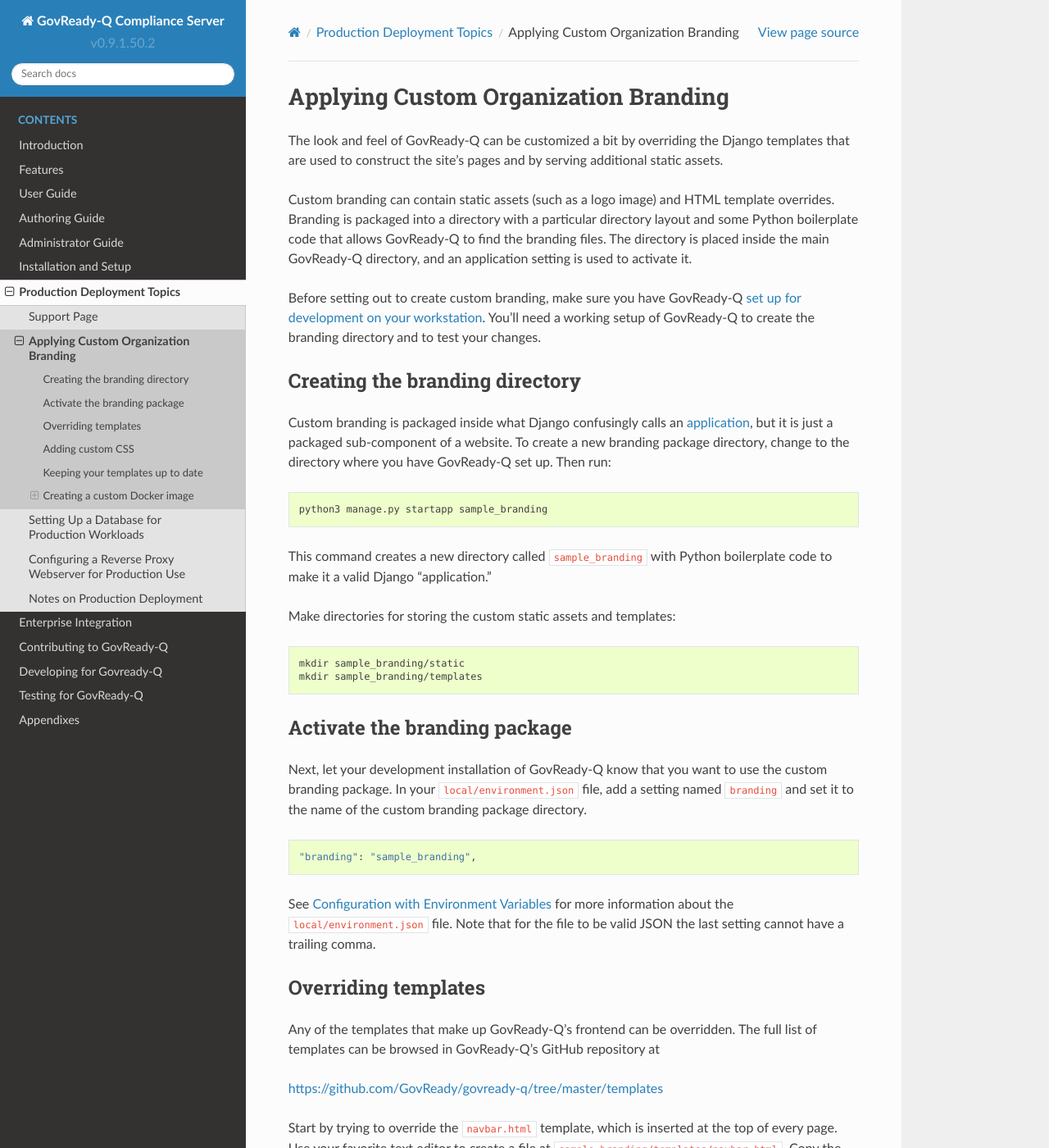
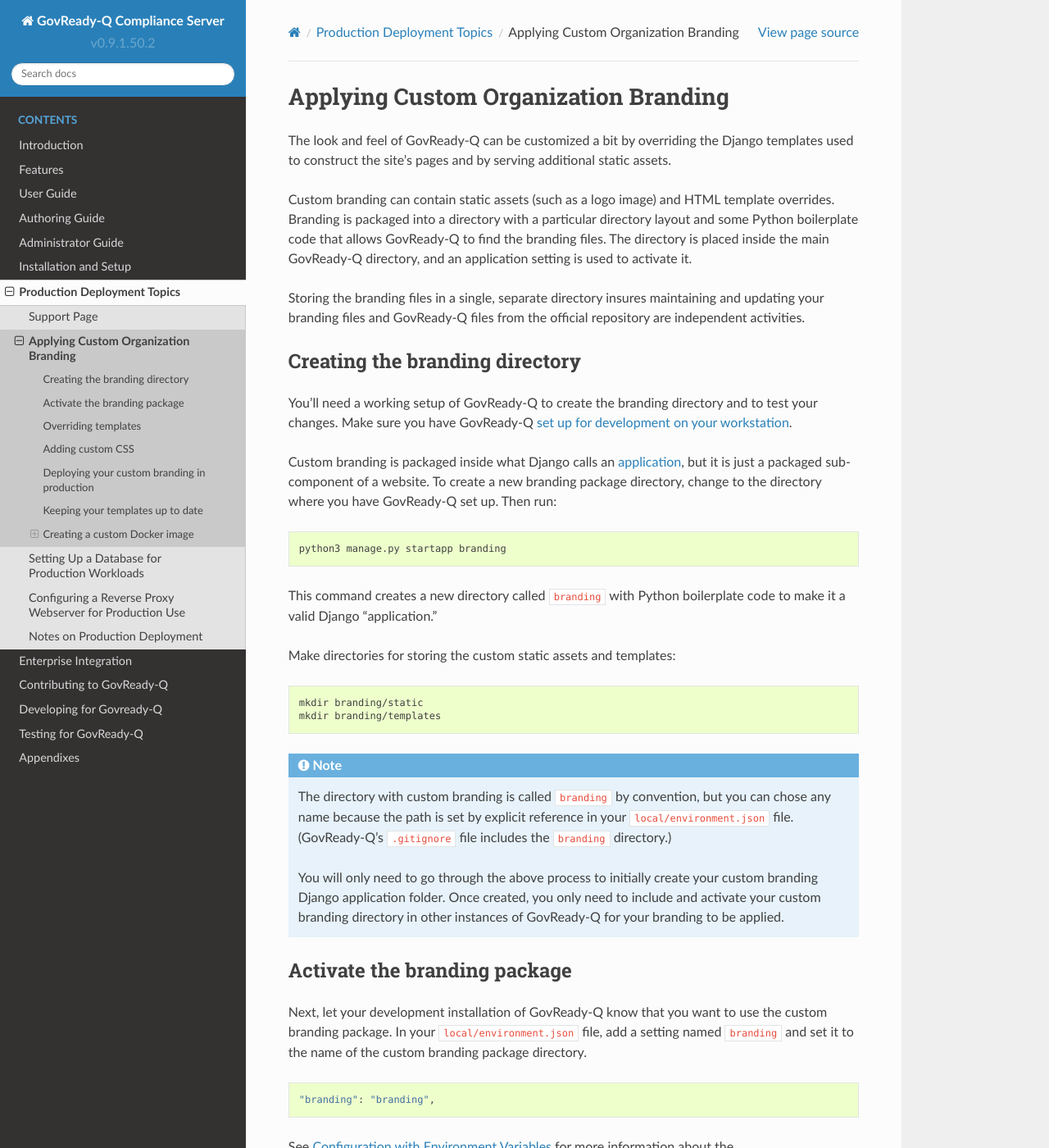
Before and after one commit to GovReady/govready-q-docs, a Sphinx documentation site: the page built from source/production-deployment-topics/applying-custom-organization-branding.rst, in a window 1280 px wide and 1400 px high. Shown: the whole window at 82% size. Built offline with Sphinx 7.4.7 and the Read the Docs theme 2.0.0, drawn with Linux system fonts in a browser that asks for light colours; some of the changed text lies outside the part shown.

Commit message:
Update branding sectio to clarify deploying branding.
Clarify that deploying styles requires only copying the created styles,
not recreating the Django application for the branded folder each time.

```diff
--- a/source/production-deployment-topics/applying-custom-organization-branding.rst
+++ b/source/production-deployment-topics/applying-custom-organization-branding.rst
@@ -6,7 +6,7 @@
 =====================================
 
 The look and feel of GovReady-Q can be customized a bit by overriding
-the Django templates that are used to construct the site’s pages and by
+the Django templates used to construct the site’s pages and by
 serving additional static assets.
 
 Custom branding can contain static assets (such as a logo image) and
@@ -16,15 +16,19 @@
 the main GovReady-Q directory, and an application setting is used to
 activate it.
 
-Before setting out to create custom branding, make sure you have
-GovReady-Q :ref:`set up for development on your
-workstation <Developing for Govready-Q>`. You’ll need a working setup of
-GovReady-Q to create the branding directory and to test your changes.
+Storing the branding files in a single, separate directory insures
+maintaining and updating your branding files and GovReady-Q
+files from the official repository are independent activities.
 
 Creating the branding directory
 -------------------------------
 
-Custom branding is packaged inside what Django confusingly calls an
+You’ll need a working setup of GovReady-Q to create the branding directory
+and to test your changes. Make sure you have
+GovReady-Q :ref:`set up for development on your
+workstation <Developing for Govready-Q>`.
+
+Custom branding is packaged inside what Django calls an
 `application <https://docs.djangoproject.com/en/2.1/ref/applications/>`__,
 but it is just a packaged sub-component of a website. To create a new
 branding package directory, change to the directory where you have
@@ -32,17 +36,28 @@
 
 .. code:: sh
 
-   python3 manage.py startapp sample_branding
+   python3 manage.py startapp branding
 
-This command creates a new directory called ``sample_branding`` with
-Python boilerplate code to make it a valid Django “application.”
+This command creates a new directory called ``branding`` with
+Python boilerplate code to make it a valid Django "application."
 
 Make directories for storing the custom static assets and templates:
 
 .. code:: sh
 
-   mkdir sample_branding/static
-   mkdir sample_branding/templates
+   mkdir branding/static
+   mkdir branding/templates
+
+.. note::
+   The directory with custom branding is called ``branding`` by convention,
+   but you can chose any name because the path is set by explicit reference
+   in your ``local/environment.json`` file. (GovReady-Q's ``.gitignore``
+   file includes the ``branding`` directory.)
+
+   You will only need to go through the above process to initially
+   create your custom branding Django application folder. Once created,
+   you only need to include and activate your custom branding directory in other instances
+   of GovReady-Q for your branding to be applied.
 
 Activate the branding package
 -----------------------------
@@ -54,11 +69,11 @@
 
 .. code:: sh
 
-     "branding": "sample_branding",
+     "branding": "branding",
 
 See :ref:`Configuration with Environment Variables` for more information
-about the ``local/environment.json`` file. Note that for the file to be
-valid JSON the last setting cannot have a trailing comma.
+about the ``local/environment.json`` file. (Note that for the file to be
+valid JSON the last setting cannot have a trailing comma.)
 
 Overriding templates
 --------------------
@@ -71,7 +86,7 @@
 
 Start by trying to override the ``navbar.html`` template, which is
 inserted at the top of every page. Use your favorite text editor to
-create a file at ``sample_branding/templates/navbar.html``. Copy the
+create a file at ``branding/templates/navbar.html``. Copy the
 content of GovReady-Q’s stock ``navbar.html`` from
 https://github.com/GovReady/govready-q/blob/master/templates/navbar.html
 into it. (GitHub’s “Raw” button is handy for getting a clean version to
@@ -101,7 +116,7 @@
    ``head.html`` template.
 
 To create the static asset, make a new file named
-``sample_branding/static/custom.css``. Let’s say you want to make the
+``branding/static/custom.css``. Let’s say you want to make the
 background color of each page red. The file should contain:
 
 .. code:: css
@@ -113,7 +128,7 @@
 Then override the ``head.html`` template. GovReady-Q’s base for
 ``head.html`` is empty — its purpose is only to allow you to add to the
 ``<head>`` element. So create a new file at
-``sample_branding/templates/head.html`` and put in it:
+``branding/templates/head.html`` and put in it:
 
 .. code:: jinja
 
@@ -127,12 +142,28 @@
 Open any page in your locally running GovReady-Q and you should see that
 the background color of every page has changed.
 
+Deploying your custom branding in production
+--------------------------------------------
+
+Deploying your custom branding to production is simply a matter of including
+your custom branding directory along with with your production deployment of
+GovReady-Q and adding the ``branding`` environmental parameter to your
+production ``local/environment.json`` file.
+
 Keeping your templates up to date
 ---------------------------------
 
 With each new released version of GovReady-Q, there is the possibility
 that the stock templates have changed. Some changes may require you to
 re-engineer your template overrides to preserve functionality.
+
+The deeper your customization, the more you will need to look at new
+releases of GovReady-Q for changes that update pages and page elements you
+have customized (like a new menu item) and new pages and section to which
+you may want to customize with your branding.
+
+If you are able to implement all your branding in CSS, you will rarely
+need to change your branding files.
 
 Creating a custom Docker image
 ------------------------------
@@ -155,7 +186,7 @@
 We recommend method 2. To create your own Dockerfile that uses a
 released GovReady-Q image as its parent image, create a new
 ``Dockerfile`` in your branding package directory, e.g. a new file named
-``Dockerfile`` in the ``sample_branding`` directory you created earlier.
+``Dockerfile`` in the ``branding`` directory you created earlier.
 
 Then choose which parent image you will use from the available
 `GovReady-Q tags <https://hub.docker.com/r/govready/govready-q/tags>`__.
@@ -227,7 +258,7 @@
 
 .. code:: bash
 
-   cd sample_branding
+   cd branding
 
 Then fetch the parent image and build your image:
 
```
Also changed, not shown: other parts of source/production-deployment-topics/applying-custom-organization-branding.rst (+1 -1 lines).
